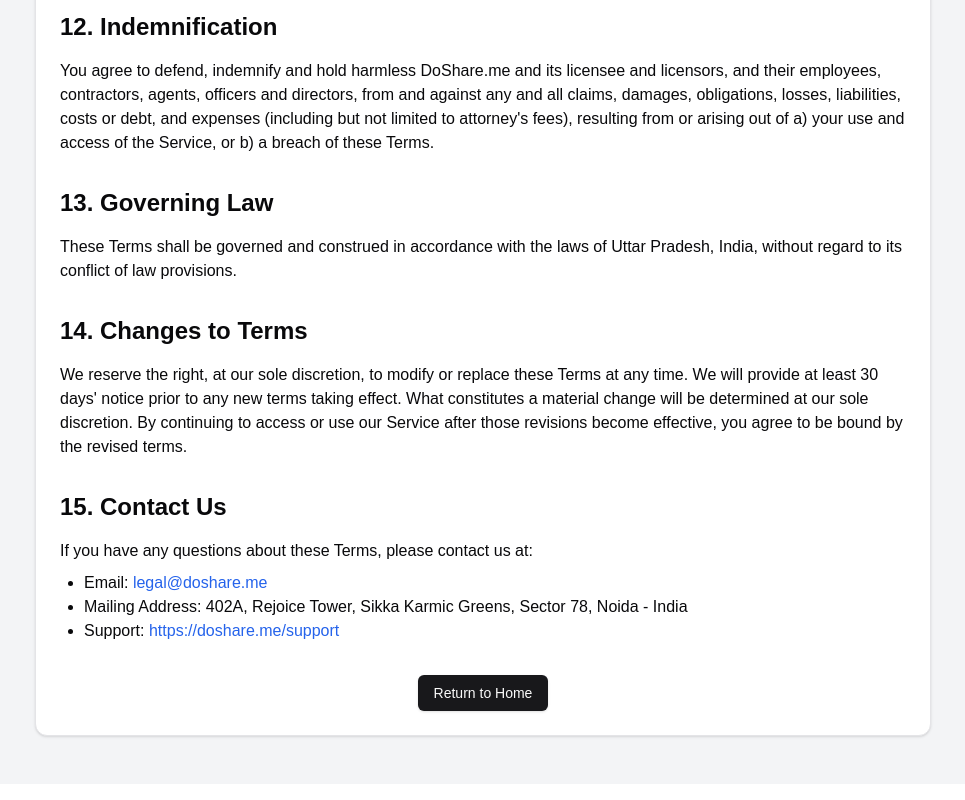
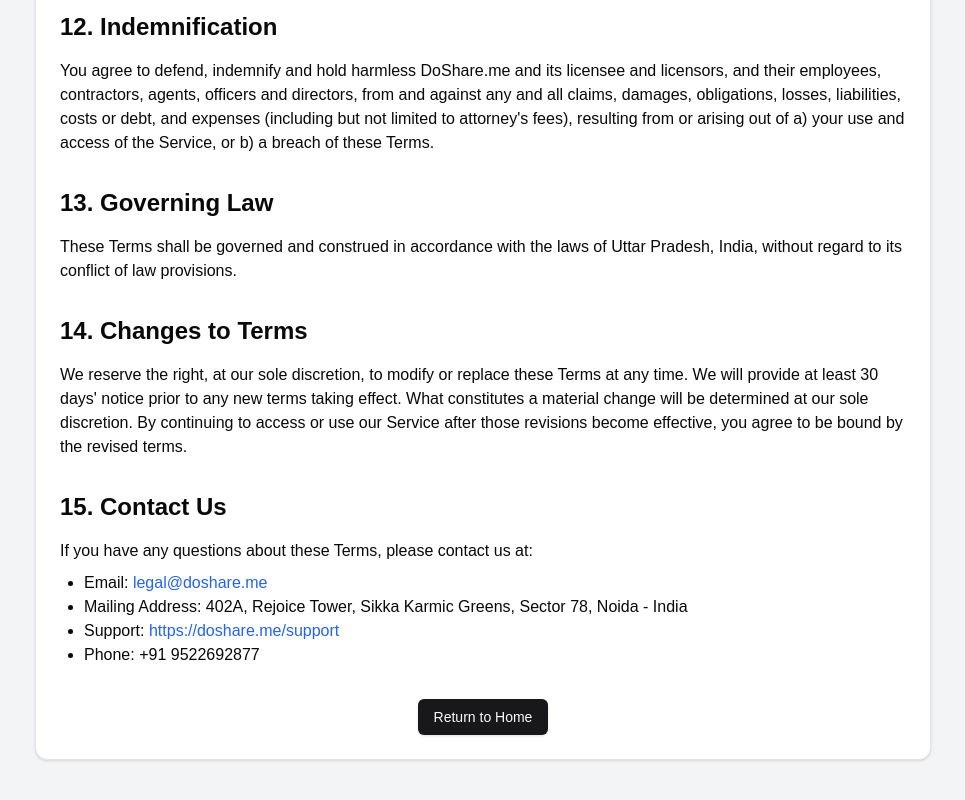
Before and after one commit to doshareme/waitlist, a Next.js app: page /terms in a window 1280 px wide. Shown: the part 2628-3428 px from the top of the page, without its empty margins (157-1122 px from the left). Built offline with nearby package versions, Linux system fonts and the light colour scheme.

Commit message:
Update page.tsx

```diff
--- a/src/app/terms/page.tsx
+++ b/src/app/terms/page.tsx
@@ -164,6 +164,7 @@
                 <li>Email: <a href="mailto:legal@doshare.me" className="text-blue-600 hover:underline">legal@doshare.me</a></li>
                 <li>Mailing Address: 402A, Rejoice Tower, Sikka Karmic Greens, Sector 78, Noida - India</li>
                 <li>Support: <a href="/support" className="text-blue-600 hover:underline">https://doshare.me/support</a></li>
+                <li>Phone: <a href="tel:+919522692877">+91 9522692877</a></li>
               </ul>
             </section>
 
```
